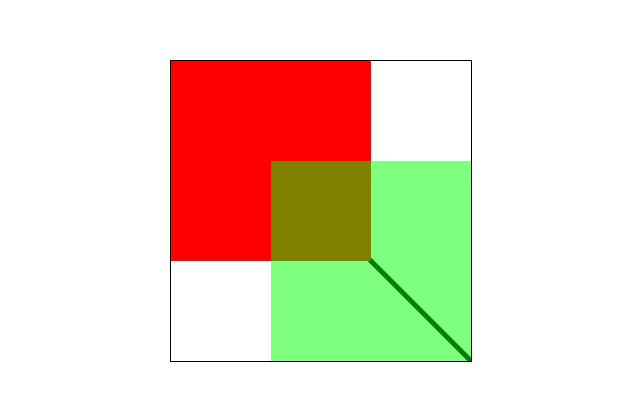
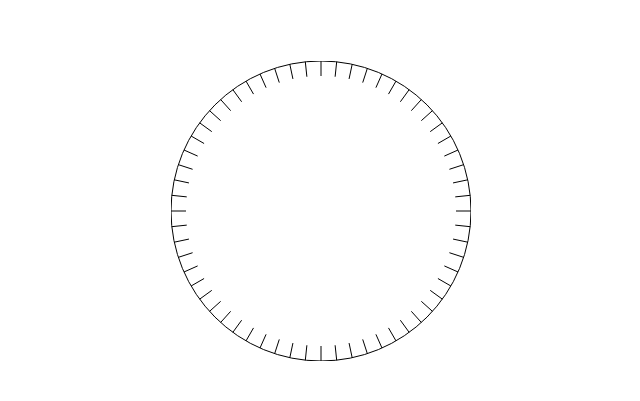
Before and after one commit to korund1Cclub/1c-front-end, a plain HTML site: page example/index.html in a window 1280 px wide. Shown: the part 189-590 px from the top of the page, without its empty margins (319-959 px from the left). Drawn offline with Linux system fonts and the light colour scheme.

Commit message:
Часы начало. Добавлены деления.

```diff
--- a/example/index.html
+++ b/example/index.html
@@ -3,7 +3,7 @@
 
 <head>
     <meta charset="utf-8">
-    <title>Холст</title>
+    <title>Часы</title>
     <link rel="stylesheet" href="style.css">
 </head>
 
--- a/example/script.js
+++ b/example/script.js
@@ -1,14 +1,22 @@
 var canvas = document.getElementById("sandbox"),
 context = canvas.getContext("2d"),
-line = new Path2D();
-line.moveTo(0,0);
-line.lineTo(300, 300);
+clock = new Path2D();
+clock.arc(150, 150, 150, 0, 2 * Math.PI);
+context.stroke(clock);
 
-context.lineWidth = 5;
-context.stroke(line);
+var R = 300/2;
+var d, angle, pX, pY, qX, qY;
+for(d = 0; d < 60; ++d){
+    angle = (d/60) * (2*Math.PI);
+    pX = Math.cos(angle) * R;
+    pY = -Math.sin(angle) * R;
+    qX = 0.9 * pX;
+    qY = 0.9 * pY;
+    pX += R; pY += R;
+    qX += R; qY += R;
 
-context.fillStyle = "red";
-context.fillRect(0,0,200,200);
-
-context.fillStyle = "rgba(0, 255, 0, 0.5)";
-context.fillRect(100, 100, 300, 300);
+    var del = new Path2D();
+    del.moveTo(pX, pY);
+    del.lineTo(qX, qY);
+    context.stroke(del);
+}
--- a/example/style.css
+++ b/example/style.css
@@ -10,5 +10,5 @@ body{
 }
 
 canvas{
-    border: 1px solid black;
+    /*border: 1px solid black;*/
 }
```
